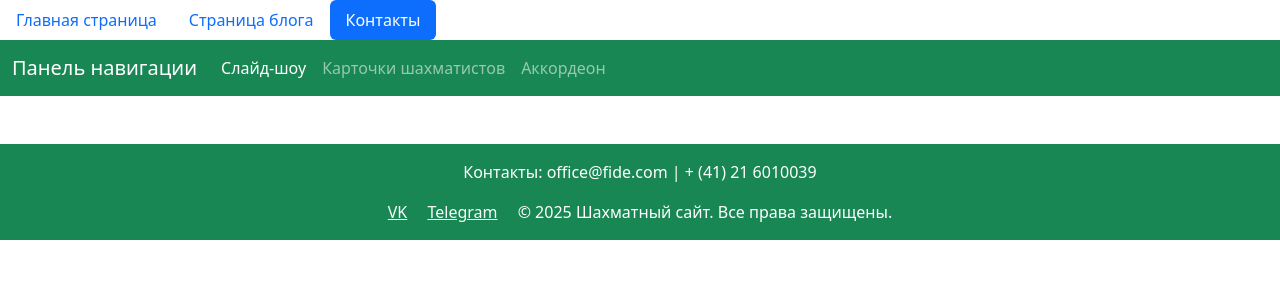
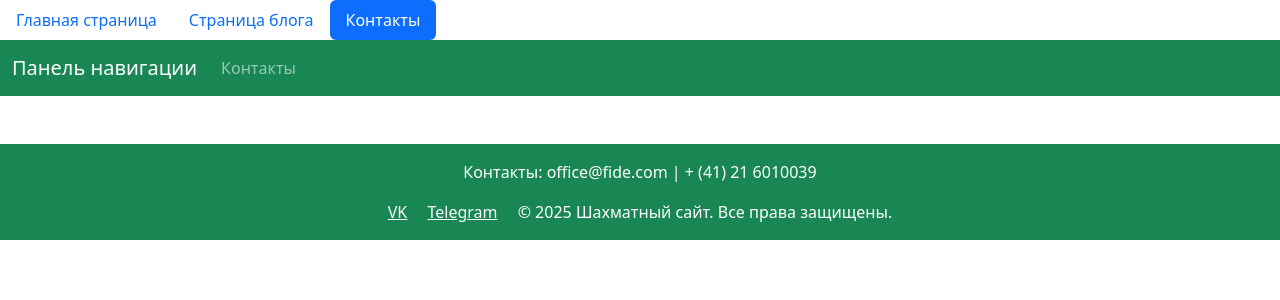
Before and after one commit to YuriyNik156/VD04, a Flask app: template hometask2/templates/contacts.html in a window 1280 px wide. Shown: the top 300 px of the page. Run offline with Flask 3, Linux system fonts and the light colour scheme; the template is opened without the code that fills it, so the values that code supplies are empty.

Commit message:
update html-files id

```diff
--- a/hometask2/templates/blog.html
+++ b/hometask2/templates/blog.html
@@ -29,7 +29,6 @@
     </button>
     <div class="collapse navbar-collapse" id="navbarNavAltMarkup">
         <div class="navbar-nav">
-          <a class="nav-link active" aria-current="page" href="#slideshow">Слайд-шоу</a>
           <a class="nav-link" href="#cards">Карточки шахматистов</a>
           <a class="nav-link" href="#accordion">Аккордеон</a>
         </div>
@@ -103,7 +102,7 @@
 
 <!-- Секция 3: Аккордеон -->
 <h2>Другие сильнейшие шахматисты по рейтингу Фиде</h2>
-  <div class="accordion" id="accordionFlushExample">
+  <div class="accordion" id="accordion">
       <div class="accordion-item">
         <h2 class="accordion-header">
           <button class="accordion-button collapsed" type="button" data-bs-toggle="collapse" data-bs-target="#flush-collapseOne" aria-expanded="false" aria-controls="flush-collapseOne">
--- a/hometask2/templates/contacts.html
+++ b/hometask2/templates/contacts.html
@@ -29,9 +29,7 @@
     </button>
     <div class="collapse navbar-collapse" id="navbarNavAltMarkup">
         <div class="navbar-nav">
-          <a class="nav-link active" aria-current="page" href="#slideshow">Слайд-шоу</a>
-          <a class="nav-link" href="#cards">Карточки шахматистов</a>
-          <a class="nav-link" href="#accordion">Аккордеон</a>
+          <a class="nav-link" href="#accordion">Контакты</a>
         </div>
     </div>
   </div>
--- a/hometask2/templates/index.html
+++ b/hometask2/templates/index.html
@@ -30,8 +30,6 @@
     <div class="collapse navbar-collapse" id="navbarNavAltMarkup">
         <div class="navbar-nav">
           <a class="nav-link active" aria-current="page" href="#slideshow">Слайд-шоу</a>
-          <a class="nav-link" href="#cards">Карточки шахматистов</a>
-          <a class="nav-link" href="#accordion">Аккордеон</a>
         </div>
     </div>
   </div>
@@ -41,7 +39,7 @@
 <main class="container my-5">
 
 <!-- Секция 1: Карусель -->
-<div id="carouselExampleAutoplaying" class="carousel slide" data-bs-ride="carousel">
+<div id="slideshow" class="carousel slide" data-bs-ride="carousel">
   <div class="carousel-inner">
     <div class="carousel-item active">
       <img src="../static/image/Карлсен против Накамура.jpg" class="card-img-top" alt="...">
```
